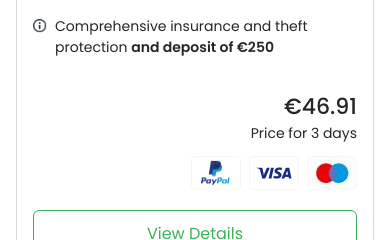
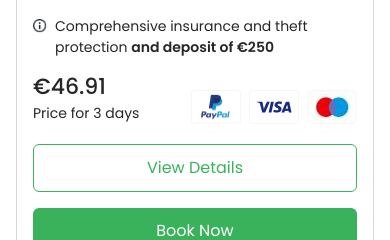
Before and after one commit to mijanConnect/motly-car-rental-website-mahsundic, a Next.js app: page /car-details in a window 390 px wide. Shown: the part 1047-1287 px from the top of the page. Built offline with nearby package versions, Linux system fonts and the light colour scheme.

Commit message:
Card details card updated

```diff
--- a/app/components/car-details/DetailsCarCard.tsx
+++ b/app/components/car-details/DetailsCarCard.tsx
@@ -16,7 +16,7 @@ export default function DetailsCarCard({ car }: CarCardProps) {
   return (
     <>
       <div className="p-4 border border-stroke rounded-lg hover:shadow-md hover:bg-gray-50 transition-shadow duration-300">
-        <div className="flex flex-col lg:flex-row gap-8 lg:gap-0 justify-between">
+        <div className="flex flex-col lg:flex-row gap-3 lg:gap-0 justify-between">
           <div className="flex-10/3 border-0 lg:border-r border-stroke">
             <div className="flex flex-col md:flex-row gap-3 w-full pr-0 lg:pr-4">
               {/* Image part */}
@@ -185,9 +185,9 @@ export default function DetailsCarCard({ car }: CarCardProps) {
                 </p>
               </div>
             </div> */}
-            <div className="flex flex-col justify-between items-end gap-3">
+            <div className="flex flex-row lg:flex-col justify-between items-end gap-3">
               <div>
-                <p className="text-[22px] font-medium text-primaryText text-right">
+                <p className="text-[22px] font-medium text-primaryText text-left lg:text-right">
                   €{car.price}
                 </p>
                 <p className="text-[14px] text-primaryText">
--- a/app/components/car-details/Feedback.tsx
+++ b/app/components/car-details/Feedback.tsx
@@ -46,7 +46,7 @@ const reviews = [
   {
     id: 4,
     name: "Sophia Lee",
-    role: "Property Manager",
+    role: "Property Owner",
     time: "4 weeks ago",
     title: "Great Support",
     rating: 5,
```
